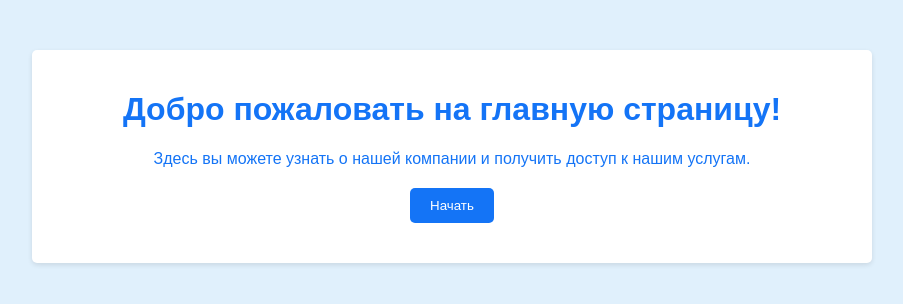
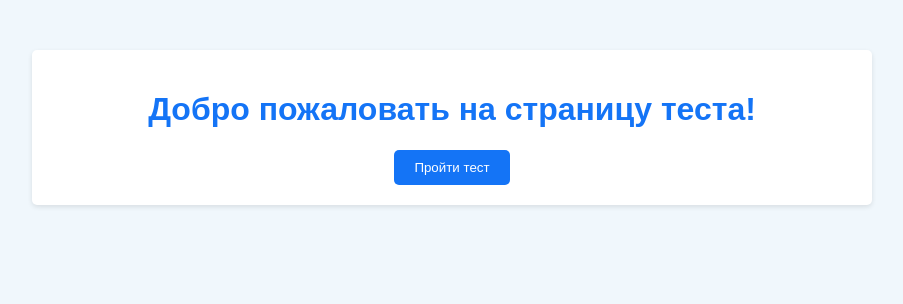
Before and after one commit to xlX-Xlx/itcube_web, a Flask app: page / in a window 1280 px wide. Shown: the top 304 px of the page, without its empty margins (188-1091 px from the left). Run offline with Flask 3, Linux system fonts and the light colour scheme.

Commit message:
Add files via upload

```diff
--- a/templates/index.html
+++ b/templates/index.html
@@ -7,7 +7,7 @@
     <style>
         body {
             font-family: Arial, sans-serif;
-            background-color: #e0f0fc; /* светло-голубой */
+            background-color: #f0f7fc; /* светло-голубой */
             color: #333; /* темно-синий */
             margin: 0;
             padding: 0;
@@ -21,16 +21,19 @@
             background-color: #fff; /* белый */
             border-radius: 5px;
             box-shadow: 0 2px 5px rgba(0, 0, 0, 0.1);
+            text-align: center;
         }
 
-        h1, p {
-            text-align: center;
+        h1 {
             color: #1474f6; /* синий */
         }
 
+        img {
+            max-width: 200px;
+            margin-bottom: 20px;
+        }
+
         button {
-            display: block;
-            margin: 20px auto;
             padding: 10px 20px;
             background-color: #1474f6; /* синий */
             color: #fff; /* белый */
@@ -46,12 +49,11 @@
     </style>
 </head>
 <body>
-
-<div class="container">
-    <h1>Добро пожаловать на главную страницу!</h1>
-    <p>Здесь вы можете узнать о нашей компании и получить доступ к нашим услугам.</p>
-    <button onclick="window.location.href = '/test'">Начать</button>
-</div>
-
+    <div class="container">
+        <h1>Добро пожаловать на страницу теста!</h1>
+        <form action="/test" method="GET">
+            <button type="submit">Пройти тест</button>
+        </form>
+    </div>
 </body>
 </html>
```
